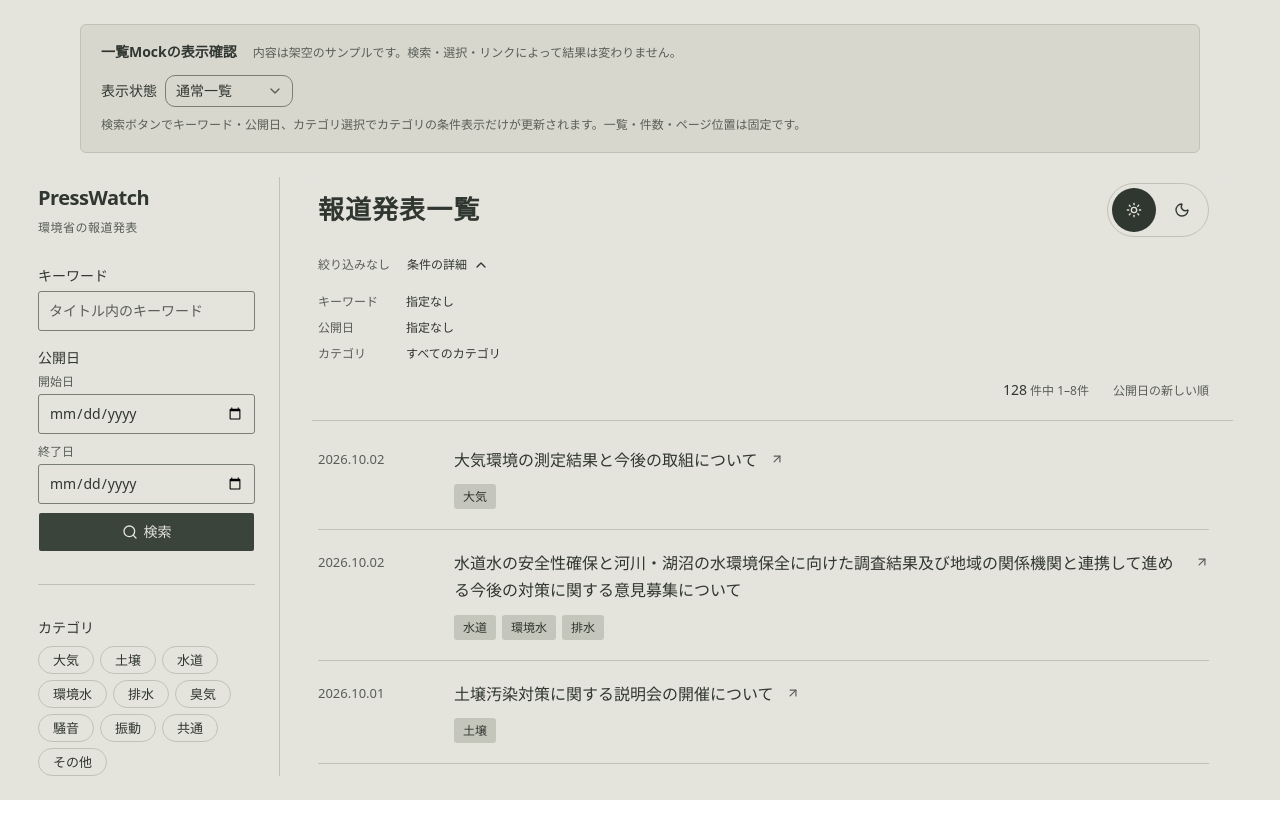
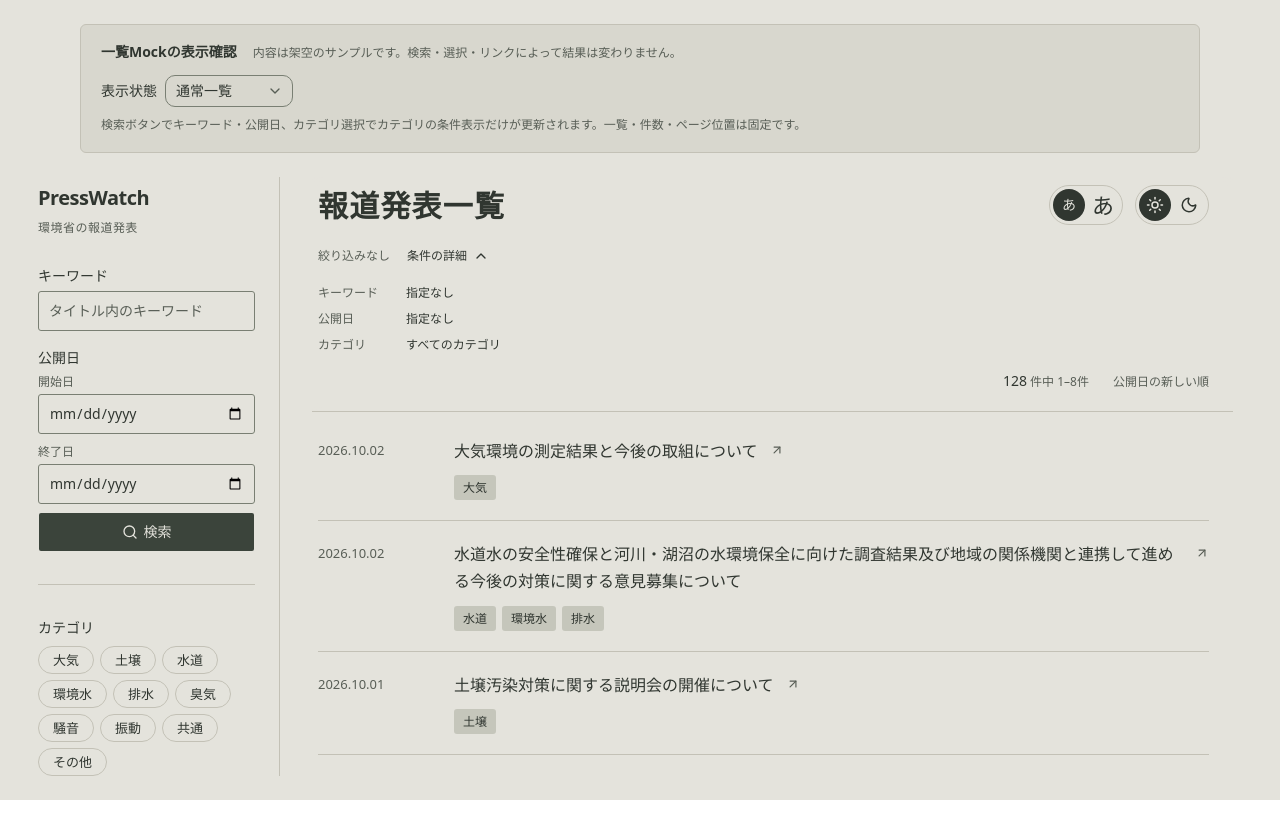
Before and after one commit to 64-HiroByte/press-watch, a Next.js app in the folder apps/web/: page /mock in a window 1280 px wide. Shown: the top 838 px of the page. Built offline with nearby package versions, Linux system fonts and the light colour scheme.

Commit message:
feat(web): 一覧Mockに文字サイズ切り替えと表示設定のツールチップを追加

```diff
--- a/apps/web/app/mock/mock.css
+++ b/apps/web/app/mock/mock.css
@@ -548,24 +548,69 @@ html:has(.release-filter-panel:modal) {
   gap: 12px 16px;
 }
 
+.mock-preview .release-display-controls {
+  display: flex;
+  align-items: center;
+  justify-content: flex-end;
+  flex-wrap: wrap;
+  gap: 8px 12px;
+  max-width: 100%;
+  margin-left: auto;
+}
+
+.mock-preview .release-text-options {
+  display: flex;
+  flex-shrink: 0;
+}
+
+.mock-preview .release-text-buttons {
+  display: flex;
+  padding: 3px;
+  gap: 2px;
+  border: 1px solid var(--mock-pill-border, var(--border));
+  border-radius: 9999px;
+}
+
+.mock-preview .release-text-buttons button {
+  width: 32px;
+  height: 32px;
+  padding: 0;
+  border-radius: 9999px;
+}
+
+.mock-preview .release-text-symbol {
+  font-size: 14px;
+  line-height: 1;
+  font-weight: 500;
+}
+
+.mock-preview .release-text-symbol[data-size="large"] {
+  font-size: 22px;
+}
+
+.mock-preview .release-text-buttons button[aria-pressed="true"] {
+  background: var(--foreground);
+  color: var(--background);
+}
+
 .mock-preview .release-theme-options {
   position: relative;
   isolation: isolate;
   display: flex;
   flex-shrink: 0;
-  gap: 4px;
+  gap: 2px;
   margin-left: auto;
-  padding: 4px;
+  padding: 3px;
   border: 1px solid var(--mock-pill-border, var(--border));
   border-radius: 9999px;
 }
 
 .mock-preview .release-theme-indicator {
   position: absolute;
-  top: 4px;
-  left: 4px;
-  width: 44px;
-  height: 44px;
+  top: 3px;
+  left: 3px;
+  width: 32px;
+  height: 32px;
   border-radius: 9999px;
   background: var(--foreground);
   pointer-events: none;
@@ -576,7 +621,7 @@ html:has(.release-filter-panel:modal) {
 }
 
 .mock-preview .release-theme-options[data-selected="dark"] .release-theme-indicator {
-  transform: translateX(48px);
+  transform: translateX(34px);
 }
 
 /* next-themesの切替時のtransition抑止から独立して、選択背景だけを動かす。 */
@@ -590,11 +635,11 @@ html:has(.release-filter-panel:modal) {
 
 @keyframes mock-theme-slide-dark {
   from { transform: translateX(0); }
-  to { transform: translateX(48px); }
+  to { transform: translateX(34px); }
 }
 
 @keyframes mock-theme-slide-light {
-  from { transform: translateX(48px); }
+  from { transform: translateX(34px); }
   to { transform: translateX(0); }
 }
 
@@ -607,18 +652,46 @@ html:has(.release-filter-panel:modal) {
 .mock-preview .release-theme-options button {
   position: relative;
   z-index: 1;
-  width: 44px;
-  height: 44px;
+  width: 32px;
+  height: 32px;
+  padding: 0;
   border-radius: 9999px;
-  background: transparent;
-}
-
-.mock-preview .release-theme-options button:hover {
   background: transparent;
 }
 
 .mock-preview .release-theme-options button[aria-pressed="true"] {
   color: var(--background);
+}
+
+@media (hover: hover) {
+  .mock-preview .release-display-controls button:hover {
+    border-color: currentColor;
+  }
+
+  .mock-preview .release-display-controls button[aria-pressed="false"]:hover {
+    background: var(--muted);
+  }
+}
+
+.mock-display-tooltip-positioner {
+  z-index: 20;
+}
+
+.mock-display-tooltip {
+  max-width: min(280px, calc(100vw - 32px));
+  padding: 6px 10px;
+  border: 0;
+  border-radius: 3px;
+  background: #d8d7ce;
+  color: #303630;
+  font-size: 14px;
+  line-height: 1.5;
+  overflow-wrap: anywhere;
+}
+
+html.dark .mock-display-tooltip {
+  background: var(--muted);
+  color: var(--foreground);
 }
 
 .mock-preview[data-design="sidebar"] .release-category-field {
@@ -634,7 +707,7 @@ html:has(.release-filter-panel:modal) {
 }
 
 .mock-preview[data-design="sidebar"] .release-header h2 {
-  font-size: 26px;
+  font-size: 30px;
 }
 
 .mock-preview .release-applied-conditions {
@@ -993,3 +1066,78 @@ html:has(.release-filter-panel:modal) {
     justify-content: start;
   }
 }
+
+.mock-preview[data-text-size="large"] .release-header h2 {
+  font-size: 32px;
+}
+
+.mock-preview[data-text-size="large"] .release-title,
+.mock-preview[data-text-size="large"] .release-status-title {
+  font-size: 18px;
+}
+
+.mock-preview[data-text-size="large"] .release-date,
+.mock-preview[data-text-size="large"] .release-category {
+  font-size: 15px;
+}
+
+.mock-preview[data-text-size="large"] .release-applied-conditions,
+.mock-preview[data-text-size="large"] .release-condition-controls,
+.mock-preview[data-text-size="large"] .release-condition-controls button,
+.mock-preview[data-text-size="large"] .release-results-summary,
+.mock-preview[data-text-size="large"] .release-uncategorized,
+.mock-preview[data-text-size="large"] .release-page-description,
+.mock-preview[data-text-size="large"] .release-date-field label,
+.mock-preview[data-text-size="large"] .release-sidebar-brand span,
+.mock-preview[data-text-size="large"] .mock-robustness {
+  font-size: 14px;
+}
+
+.mock-preview[data-text-size="large"] .release-search-field label,
+.mock-preview[data-text-size="large"] .release-date-range legend,
+.mock-preview[data-text-size="large"] .release-category-field legend,
+.mock-preview[data-text-size="large"] .release-results-summary strong,
+.mock-preview[data-text-size="large"] .release-status-description,
+.mock-preview[data-text-size="large"] .release-pagination a {
+  font-size: 16px;
+}
+
+.mock-preview[data-text-size="large"] .release-search input,
+.mock-preview[data-text-size="large"] .release-search-button {
+  height: 44px;
+  font-size: 16px;
+}
+
+.mock-preview[data-text-size="large"] .release-category-toggle {
+  height: 32px;
+  font-size: 15px;
+  line-height: 22px;
+}
+
+.mock-preview[data-text-size="large"] .release-applied-row {
+  grid-template-columns: 88px minmax(0, 1fr);
+}
+
+.mock-preview[data-text-size="large"] .release-row {
+  padding-top: 24px;
+  padding-bottom: 24px;
+}
+
+.mock-preview[data-text-size="large"] .release-link-icon {
+  width: 16px;
+  height: 16px;
+}
+
+.mock-preview[data-text-size="large"] .release-pagination a {
+  min-width: 36px;
+  height: 36px;
+}
+
+.mock-preview[data-text-size="large"] .release-sidebar-brand,
+.mock-preview[data-text-size="large"] .release-mobile-bar {
+  font-size: 22px;
+}
+
+.mock-preview[data-text-size="large"] .release-drawer-heading h2 {
+  font-size: 20px;
+}
--- /dev/null
+++ b/apps/web/components/mock/display-tooltip.tsx
@@ -0,0 +1,19 @@
+"use client";
+
+import type { ReactElement } from "react";
+import { Tooltip } from "@base-ui/react/tooltip";
+
+export function MockDisplayTooltip({ label, children }: { label: string; children: ReactElement }) {
+  return (
+    <Tooltip.Provider delay={150}>
+      <Tooltip.Root>
+        <Tooltip.Trigger render={children} />
+        <Tooltip.Portal>
+          <Tooltip.Positioner side="bottom" sideOffset={8} className="mock-display-tooltip-positioner">
+            <Tooltip.Popup className="mock-display-tooltip">{label}</Tooltip.Popup>
+          </Tooltip.Positioner>
+        </Tooltip.Portal>
+      </Tooltip.Root>
+    </Tooltip.Provider>
+  );
+}
--- a/apps/web/components/mock/theme-toggle.tsx
+++ b/apps/web/components/mock/theme-toggle.tsx
@@ -4,6 +4,7 @@ import { useEffect, useState } from "react";
 import { MoonIcon, SunIcon } from "lucide-react";
 import { useTheme } from "next-themes";
 
+import { MockDisplayTooltip } from "@/components/mock/display-tooltip";
 import { Button } from "@/components/ui/button";
 
 const options = [
@@ -26,11 +27,14 @@ export function MockThemeToggle() {
     >
       <span className="release-theme-indicator" aria-hidden="true" />
       {options.map(({ value, label, icon: Icon }) => (
-        <Button
-          key={value} type="button" variant="ghost" size="icon" disabled={!mounted}
-          aria-label={label} title={label} aria-pressed={mounted && selected === value}
-          onClick={() => { setAnimate(selected !== value); setTheme(value); }}
-        ><Icon aria-hidden="true" /></Button>
+        <MockDisplayTooltip key={value} label={mounted && selected === value
+          ? `${label}モード（選択中）` : `${label}モードに切り替え`}>
+          <Button
+            type="button" variant="ghost" size="icon" disabled={!mounted}
+            aria-label={label} aria-pressed={mounted && selected === value}
+            onClick={() => { setAnimate(selected !== value); setTheme(value); }}
+          ><Icon className="size-4.5" aria-hidden="true" /></Button>
+        </MockDisplayTooltip>
       ))}
     </div>
   );
--- a/apps/web/components/mock/workbench.tsx
+++ b/apps/web/components/mock/workbench.tsx
@@ -4,6 +4,7 @@ import { useEffect, useRef, useState, type MouseEvent, type ReactNode } from "re
 import { ChevronDownIcon, PencilLineIcon } from "lucide-react";
 
 import { MockCategoryPills } from "@/components/mock/category-toggles";
+import { MockDisplayTooltip } from "@/components/mock/display-tooltip";
 import { MockSidebarFilters, type MockSearchConditions } from "@/components/mock/sidebar-filters";
 import { MockThemeToggle } from "@/components/mock/theme-toggle";
 import type { FixedCategoryLabel } from "@/components/press-releases/list";
@@ -26,6 +27,7 @@ export function MockWorkbench({ sidebarSearch, sidebarCategories, resultSummarie
   const [sidebarSelection, setSidebarSelection] = useState<string[]>([]);
   const [appliedSearch, setAppliedSearch] = useState<MockSearchConditions>({ keyword: "", publishedFrom: "", publishedTo: "" });
   const [conditionsExpanded, setConditionsExpanded] = useState(false);
+  const [textSize, setTextSize] = useState<"standard" | "large">("standard");
   const mainRef = useRef<HTMLDivElement>(null);
   const headerRef = useRef<HTMLElement>(null);
 
@@ -115,7 +117,7 @@ export function MockWorkbench({ sidebarSearch, sidebarCategories, resultSummarie
       </aside>
 
       <section
-        className="mock-preview" data-design="sidebar" aria-label="サイドバーの画面見本"
+        className="mock-preview" data-design="sidebar" data-text-size={textSize} aria-label="サイドバーの画面見本"
         onClick={preventPreviewNavigation} onAuxClick={preventPreviewNavigation}
       >
         <MockSidebarFilters onSearch={setAppliedSearch} renderMain={({ drawerOpen, openDrawer, triggerRef, rememberTriggerFocus }) => (
@@ -124,7 +126,24 @@ export function MockWorkbench({ sidebarSearch, sidebarCategories, resultSummarie
               <div className="release-header-body">
                 <div className="release-header-top">
                   <h2>報道発表一覧</h2>
-                  <MockThemeToggle />
+                  <div className="release-display-controls">
+                    <div className="release-text-options" role="group" aria-label="文字サイズ">
+                      <div className="release-text-buttons">
+                        {(["standard", "large"] as const).map((size) => (
+                          <MockDisplayTooltip key={size} label={textSize === size
+                            ? `${size === "standard" ? "標準" : "大きめ"}サイズ（選択中）`
+                            : `${size === "standard" ? "標準" : "大きめ"}サイズに切り替え`}>
+                            <Button
+                              type="button" variant="ghost" size="icon"
+                              aria-label={size === "standard" ? "文字サイズ：標準" : "文字サイズ：大きめ"}
+                              aria-pressed={textSize === size} onClick={() => setTextSize(size)}
+                            ><span className="release-text-symbol" data-size={size} aria-hidden="true">あ</span></Button>
+                          </MockDisplayTooltip>
+                        ))}
+                      </div>
+                    </div>
+                    <MockThemeToggle />
+                  </div>
                 </div>
                 <div className="release-condition-controls">
                   <span id="mock-condition-status" className="release-condition-status" aria-live="polite" aria-atomic="true">
```
Also changed, not shown: 1 other file (tests, documents, lock files or other folders).
